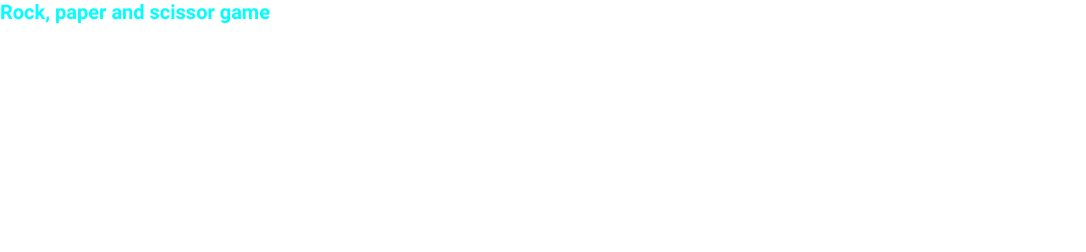
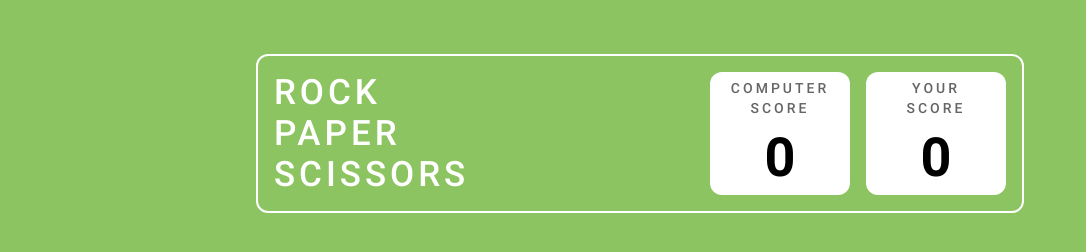
Before and after one commit to madhanvic/javaScript_test_module, a plain HTML site: page index.html in a window 1280 px wide. Shown: the whole page, without its empty margins (0-1086 px from the left). Drawn offline with Linux system fonts and the light colour scheme.

Commit message:
Score board UI Completed

```diff
--- a/assets/styles/base.css
+++ b/assets/styles/base.css
@@ -5,3 +5,7 @@ html{
 body{
     font-family: roboto, Arial, Helvetica, sans-serif;
 }
+
+button{
+    cursor: pointer;
+}
--- /dev/null
+++ b/assets/styles/components.css
@@ -0,0 +1,7 @@
+/**Wrapper**/
+
+.wrapper{
+    max-width:768px;
+    width: 80%;
+    margin-inline: auto;
+}
--- a/assets/styles/style.css
+++ b/assets/styles/style.css
@@ -1,9 +1,61 @@
 @import url("./reset.css");
 @import url("./fonts.css");
 @import url("./base.css");
+@import url("./variables.css");
+@import url("./utilities.css");
+@import url("./components.css");
 
 
-h1{
-    color: aqua;
-    font-family: inherit;
+/**MAIN**/
+
+main{
+    background-color: var(--primary-bg);
+    width: 100%;
+    min-height: 100vh;
+    padding-top: clamp(5.4rem, 3.4vw, 6.2rem);
 }
+
+
+
+/**SCORE BOARD**/
+.score__board{
+  width: 100%;
+  border: 2px solid var(--primary-clr);
+  display: grid;
+  grid-template-columns: 1fr repeat(2, minmax(14rem, auto));
+  padding: clamp(1.4rem, 2vh, 2rem);
+  grid-column-gap: clamp(1.4rem, 2vh, 2rem);
+}
+
+.score__board .score__board--title{
+  font-weight: 500;
+  color: var(--primary-clr);
+ font-size: clamp(2.8rem, 3vw, 3.5rem);
+ letter-spacing: 0.4rem;
+}
+
+
+.score__board .score__board--card{
+  background-color: var(--primary-clr);
+  display: flex;
+  flex-direction: column;
+  align-items: center;
+  justify-content: space-between;
+  text-align: center;
+  padding: 0.6rem;
+}
+
+
+.score__board .score__board--card .score__board--player-title{
+  color: var(--secondary-clr--light);
+  font-size: clamp(1.4rem, 0.8vw, 1.6rem);
+  font-weight: 500;
+  letter-spacing: 0.3rem;
+  line-height: 2rem;
+}
+
+.score__board .score__board--card .score__board--score{
+  color: black;
+  font-size: clamp(5.4rem, 3.4vw, 6.2rem);
+  font-weight: 700;
+}
--- /dev/null
+++ b/assets/styles/utilities.css
@@ -0,0 +1,5 @@
+/**Rounded**/
+
+.rounded_md{
+    border-radius: 1.2rem;
+}
--- /dev/null
+++ b/assets/styles/variables.css
@@ -0,0 +1,13 @@
+:root{
+    --primary-bg:#8CC461;
+    --secondary-bg:#004429;
+    --primary-clr:#ffffff;
+    --secondary-clr:#252525;
+    --secondary-clr--light:#656565;
+    --danger-clr:#FF0000;
+    --list__square-clr:#FFD600;
+    --rock-clr:#0074B6;
+    --scissor-clr:#BD00FF;
+    --paper-clr:#FFA943;
+    --winner__pulse-clr:#2E9A25;
+}
--- a/index.html
+++ b/index.html
@@ -13,6 +13,29 @@
         <script src="./assets/script/script.js" defer></script>
     </head>
     <body>
-        <h1>Rock, paper and scissor game</h1>
+       <div class="root">
+         <main>
+            <div class="wrapper">
+                <header class="score__board rounded_md">
+                    <h1 class="score__board--title">
+                        ROCK <br/>
+                        PAPER <br />
+                        SCISSORS <br />
+                    </h1>
+
+                    <div class="score__board--card rounded_md">
+                        <p class="score__board--player-title">COMPUTER <br />
+                        SCORE</p>
+                        <span class="score__board--score computer__score">0</span>
+                    </div>
+                    <div class="score__board--card rounded_md">
+                        <p class="score__board--player-title">YOUR <br />
+                        SCORE</p>
+                        <span class="score__board--score your__score">0</span>
+                    </div>
+                </header>
+            </div>
+         </main>
+       </div>
     </body>
 </html>
```
